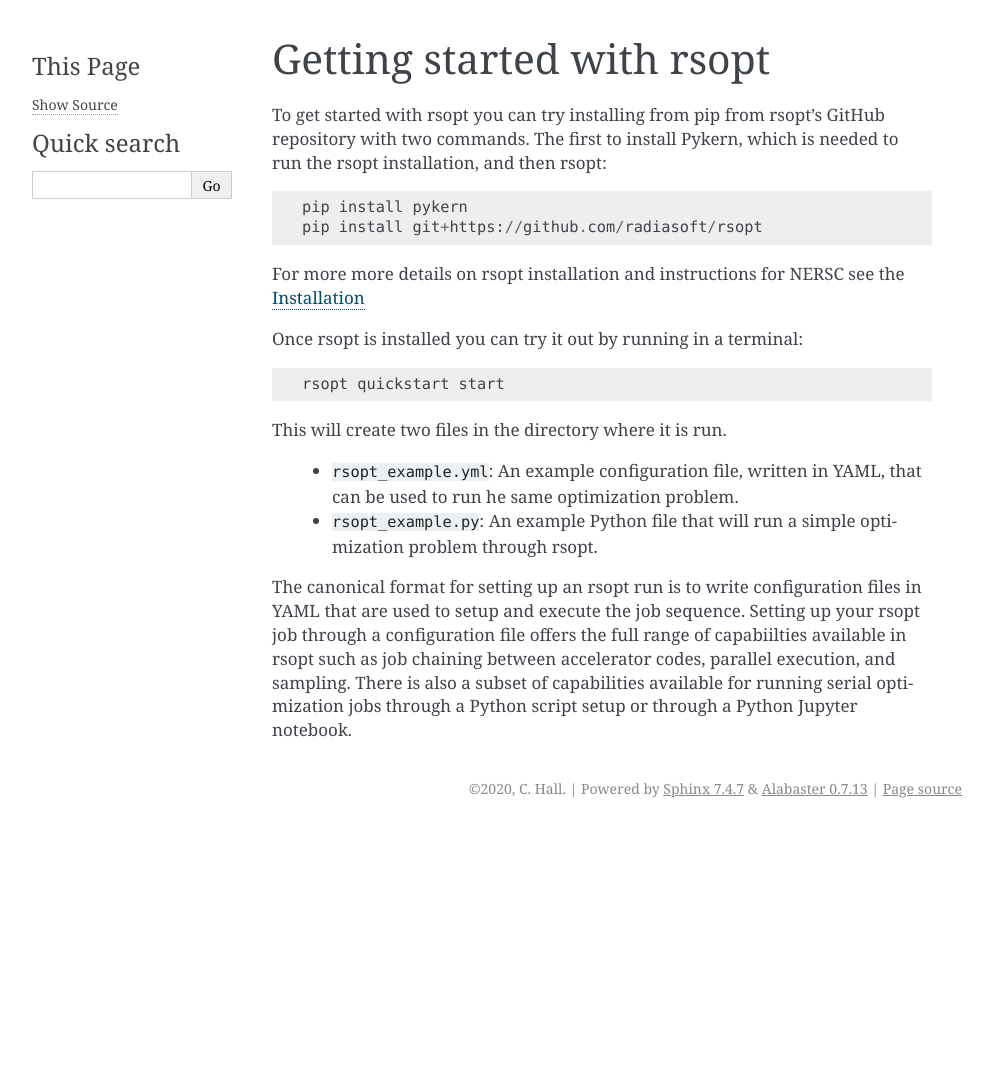
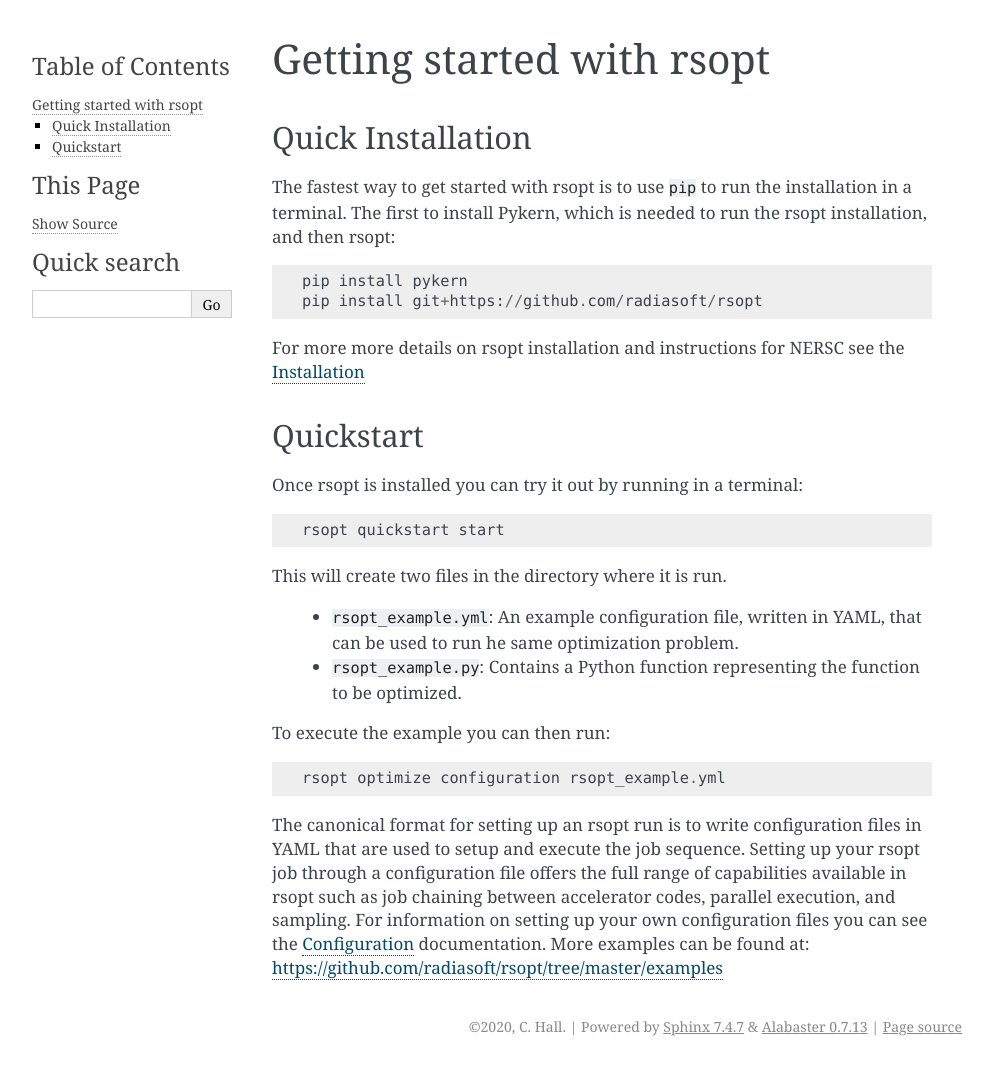
Before and after one commit to radiasoft/rsopt, a Sphinx documentation site: the page built from docs/quick_start.rst, in a window 1280 px wide. Shown: the whole page, without its empty margins (148-1141 px from the left). Built offline with Sphinx 7.4.7, drawn with Linux system fonts in a browser that asks for light colours; before the commit the page ends 900 px from its top, so only the background shows below that.

Commit message:
Documentation and example text fixes

```diff
--- a/docs/configuration.rst
+++ b/docs/configuration.rst
@@ -1,3 +1,4 @@
+.. _configuration_ref:
 Configuration Files
 ===================
 
--- a/docs/quick_start.rst
+++ b/docs/quick_start.rst
@@ -3,7 +3,9 @@
 Getting started with rsopt
 ==========================
 
-To get started with rsopt you can try installing from pip from rsopt's GitHub repository with two commands.
+Quick Installation
+------------------
+The fastest way to get started with rsopt is to use ``pip`` to run the installation in a terminal.
 The first to install Pykern, which is needed to run the rsopt installation, and then rsopt::
 
     pip install pykern
@@ -11,6 +13,8 @@ The first to install Pykern, which is needed to run the rsopt installation, and
 
 For more more details on rsopt installation and instructions for NERSC see the :doc:`Installation</installation>`
 
+Quickstart
+----------
 Once rsopt is installed you can try it out by running in a terminal::
 
     rsopt quickstart start
@@ -19,11 +23,14 @@ This will create two files in the directory where it is run.
 
     - ``rsopt_example.yml``: An example configuration file, written in YAML, that can be used to run he same optimization
       problem.
-    - ``rsopt_example.py``: An example Python file that will run a simple optimization problem
-      through rsopt.
+    - ``rsopt_example.py``: Contains a Python function representing the function to be optimized.
+
+To execute the example you can then run::
+
+    rsopt optimize configuration rsopt_example.yml
 
 The canonical format for setting up an rsopt run is to write configuration files in YAML that are used
 to setup and execute the job sequence. Setting up your rsopt job through a configuration file offers the full range
-of capabiilties available in rsopt such as job chaining between accelerator codes, parallel execution, and sampling.
-There is also a subset of capabilities available for running serial optimization jobs through a Python script setup or
-through a Python Jupyter notebook.
+of capabilities available in rsopt such as job chaining between accelerator codes, parallel execution, and sampling.
+For information on setting up your own configuration files you can see the :doc:`Configuration</configuration>` documentation.
+More examples can be found at: https://github.com/radiasoft/rsopt/tree/master/examples
```
Also changed, not shown: 5 other files.
